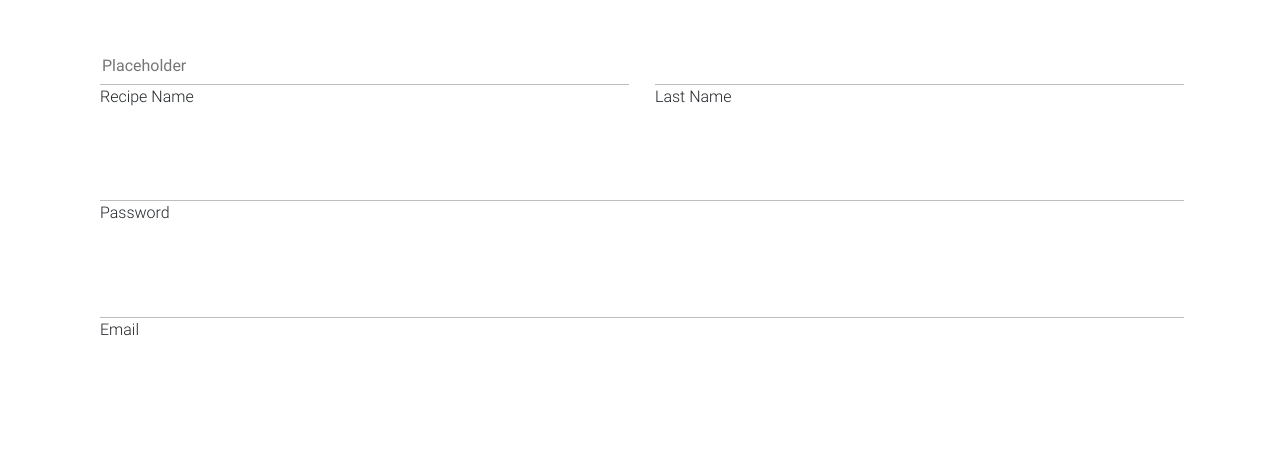
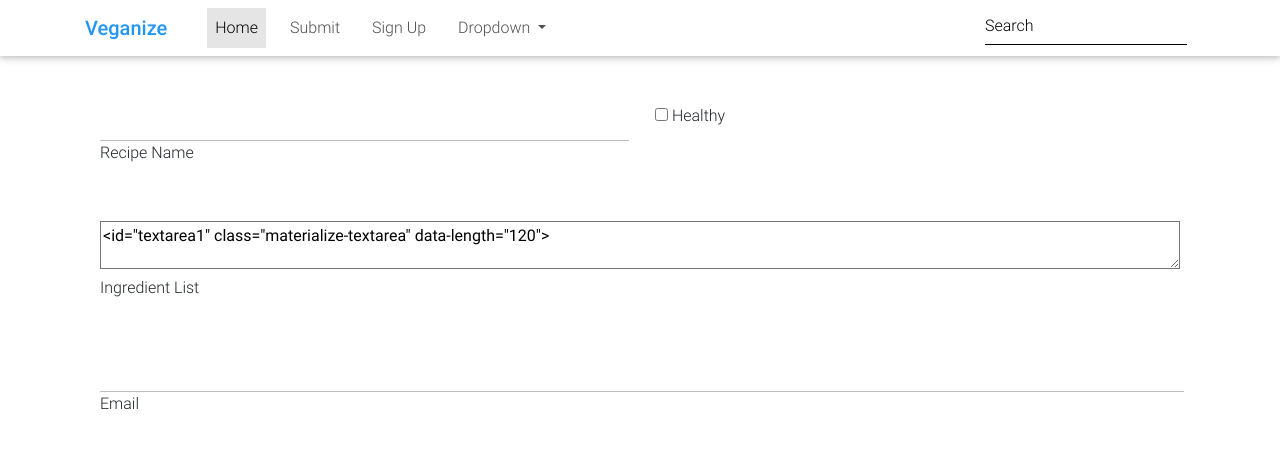
Before and after one commit to Miyooki/veganwebapp, a Django app: page /recipeform/ in a window 1280 px wide. Shown: the top 449 px of the page. Run offline with Django 3.2, Linux system fonts and the light colour scheme; some libraries are stand-ins or nearby versions.

Commit message:
fixed links

```diff
--- a/webapp/templates/index.html
+++ b/webapp/templates/index.html
@@ -75,10 +75,10 @@
                             </a>
                         </li>
                         <li class="nav-item">
-                            <a class="nav-link dark-grey-text ml-3" href="recipeform">Submit</a>
+                            <a class="nav-link dark-grey-text ml-3" href="./recipeform">Submit</a>
                         </li>
 						<li class="nav-item">
-							<a class="nav-link dark-grey-text ml-3" href="signup">Sign Up</a>
+							<a class="nav-link dark-grey-text ml-3" href="./signup">Sign Up</a>
 						</li>
                         <li class="nav-item btn-group">
                             <a class="nav-link dropdown-toggle dark-grey-text ml-3" id="navbarDropdownMenuLink" data-toggle="dropdown" aria-haspopup="true"
--- a/webapp/templates/recipeform.html
+++ b/webapp/templates/recipeform.html
@@ -56,6 +56,50 @@
 
 </head>
 
+<body>
+
+    <header>
+        <!--Navbar-->
+        <nav class="navbar navbar-expand-lg navbar-inverse navbar-light">
+            <div class="container">
+                <a class="navbar-brand blue-text font-bold" href="../">Veganize</a>
+                <button class="navbar-toggler" type="button" data-toggle="collapse" data-target="#navbarSupportedContent" aria-controls="navbarSupportedContent"
+                    aria-expanded="false" aria-label="Toggle navigation">
+                    <span class="navbar-toggler-icon"></span>
+                </button>
+                <div class="collapse navbar-collapse" id="navbarSupportedContent">
+                    <ul class="navbar-nav mr-auto">
+                        <li class="nav-item active">
+                            <a class="nav-link ml-4" href="../">Home
+                                <span class="sr-only">(current)</span>
+                            </a>
+                        </li>
+                        <li class="nav-item">
+                            <a class="nav-link dark-grey-text ml-3" href="../recipeform">Submit</a>
+                        </li>
+						<li class="nav-item">
+							<a class="nav-link dark-grey-text ml-3" href="../signup">Sign Up</a>
+						</li>
+                        <li class="nav-item btn-group">
+                            <a class="nav-link dropdown-toggle dark-grey-text ml-3" id="navbarDropdownMenuLink" data-toggle="dropdown" aria-haspopup="true"
+                                aria-expanded="false">Dropdown
+                            </a>
+                            <div class="dropdown-menu dropdown-primary" aria-labelledby="navbarDropdownMenuLink">
+                                <a class="dropdown-item" href="#">Action</a>
+                                <a class="dropdown-item" href="#">Another action</a>
+                                <a class="dropdown-item" href="#">Something else here</a>
+                            </div>
+                        </li>
+                    </ul>
+                    <form class="form-inline">
+                        <input class="form-control mr-sm-2" type="text" placeholder="Search" aria-label="Search">
+                    </form>
+                </div>
+            </div>
+        </nav>
+        <!--/.Navbar-->
+    </header>
+
  <div class="container">
 
     <form class="col s12">
@@ -64,23 +108,25 @@
 
         <div class="input-field col s6">
 
-          <input placeholder="Placeholder" id="first_name" type="text" class="validate">
-          <label for="first_name">Recipe Name</label>
+          <input id="recipename" type="text" class="validate">
+          <label for="recipename">Recipe Name</label>
 
         </div>
 
         <div class="input-field col s6">
-          <input id="last_name" type="text" class="validate">
-          <label for="last_name">Last Name</label>
+          <p>
+			<input type="checkbox" id="healthy" />
+			<label for="healthy">Healthy</label>
+		</p>
         </div>
       </div>
 
       <div class="row mt-5 wow">
-        <div class="input-field col s12">
-          <input id="password" type="password" class="validate">
-          <label for="password">Password</label>
+          <div class="input-field col s12">
+            <textarea><id="textarea1" class="materialize-textarea" data-length="120"></textarea>
+            <label for="textarea1">Ingredient List</label>
+          </div>
         </div>
-      </div>
 
       <div class="row mt-5 wow">
         <div class="input-field col s12">
@@ -90,4 +136,9 @@
       </div>
 
     </form>
-  </div>
+
+ </div>
+
+ </body>
+
+ </html>
--- a/webapp/urls.py
+++ b/webapp/urls.py
@@ -3,6 +3,7 @@ from . import views
 
 urlpatterns = [
     url(r'^$', views.index, name='index'),
+	url(r'^index/', views.index, name='home'),
 	url(r'^signup/', views.signup, name="sign up"),
 	url(r'^recipeform/', views.submit, name="submit recipe"),
 ]
```
